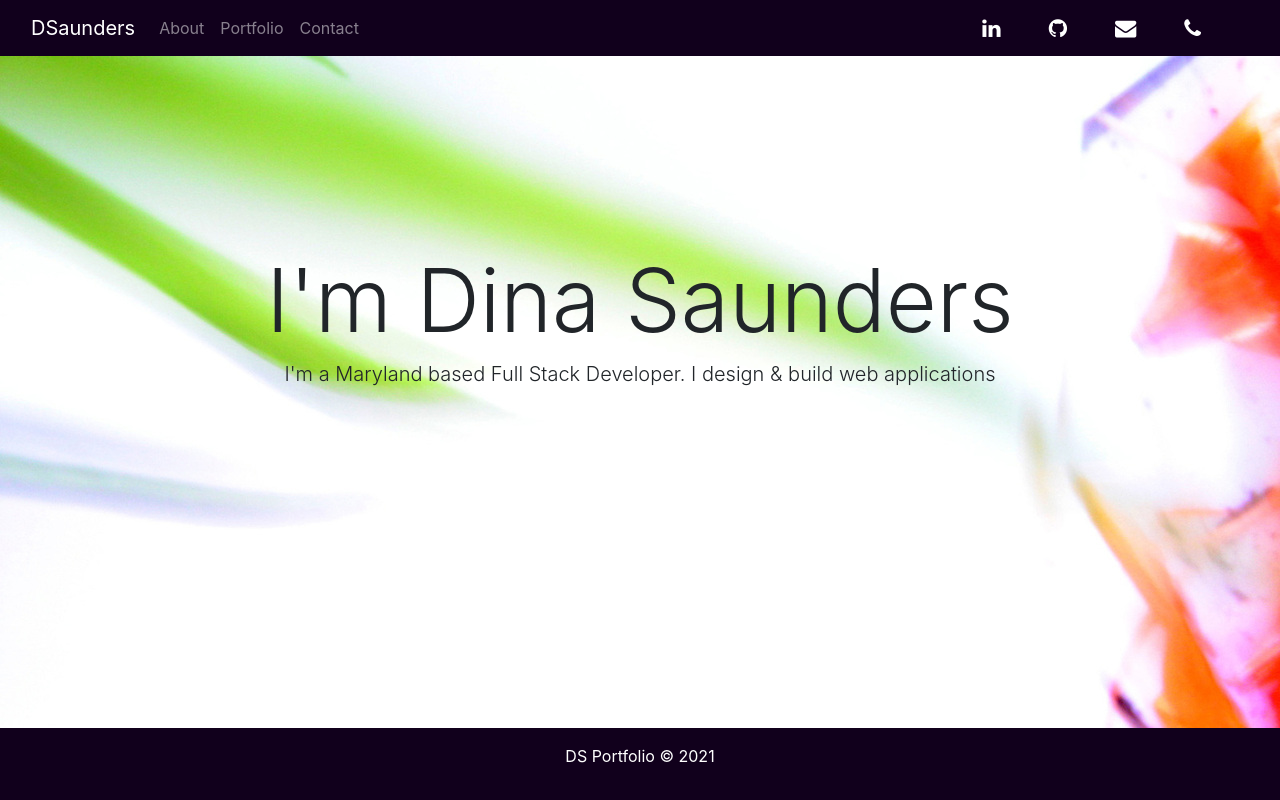
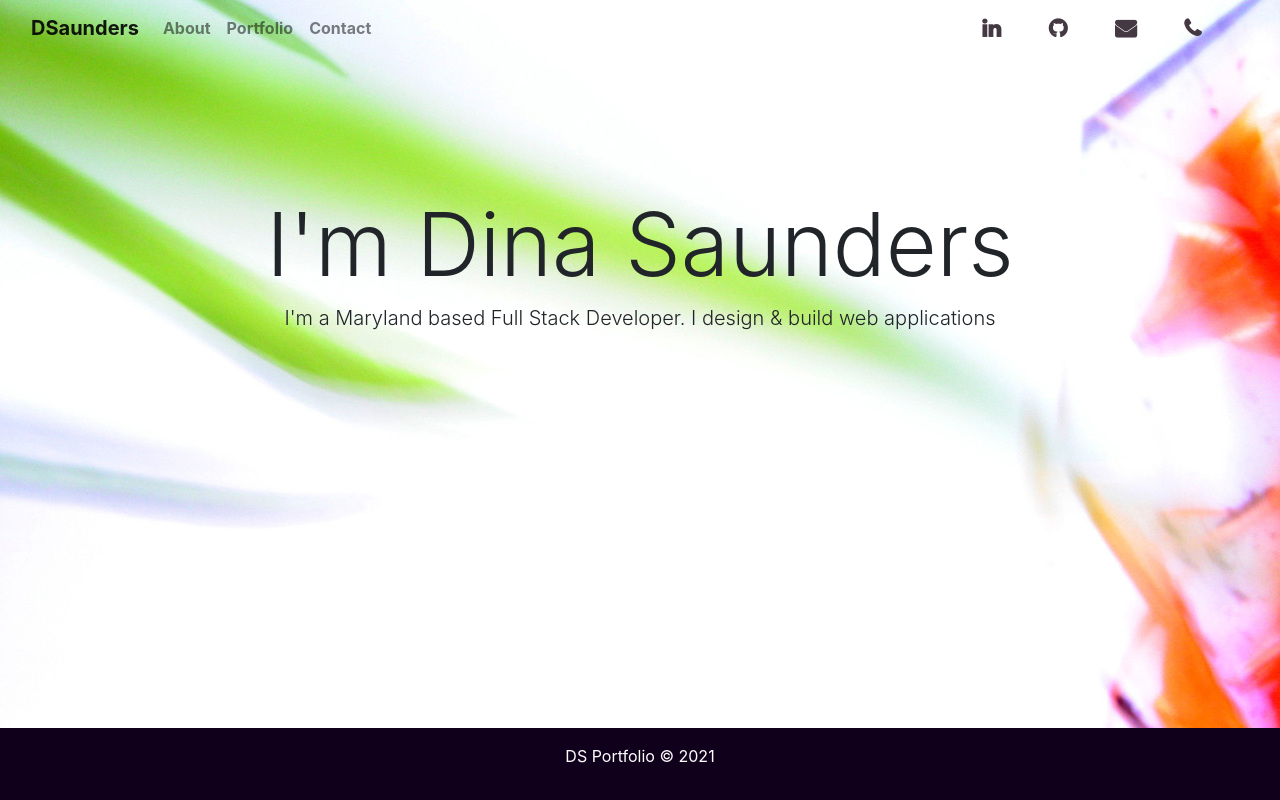
Before and after one commit to DS1826/react-portfolio, a React (Create React App) app: page / in a window 1280 px wide. Built offline with nearby package versions, Linux system fonts and the light colour scheme.

Commit message:
added dynamic scroll and updated hover style properties

```diff
--- a/src/components/Navbar/index.js
+++ b/src/components/Navbar/index.js
@@ -1,5 +1,5 @@
-import React, { useState } from "react";
-import { Link } from "react-router-dom";
+import React, { useState, useEffect, } from "react";
+import { NavLink } from "react-router-dom";
 import "./style.css";
 
 function Navbar() {
@@ -8,48 +8,62 @@ function Navbar() {
 
     const handleNavCollapse = () => setIsNavCollapsed(!isNavCollapsed);
 
+
+    const [pos, setPos] = useState("top")
+
+    useEffect (() =>{
+        document.addEventListener("scroll", e => {
+            let scrolled = document.scrollingElement.scrollTop;
+            if (scrolled >= 5){
+               setPos("moved")
+            } else {
+               setPos("top")
+            }
+        })
+    },[])
+
     return (
-        <nav class="navbar navbar-expand-lg navbar-dark">
-            <div class="container-fluid">
-                <Link className="navbar-brand" to="/" >DSaunders</Link>
-                <button class="navbar-toggler" type="button" data-bs-toggle="collapse" data-bs-target="#navbarNav" aria-controls="navbarNav" aria-expanded={!isNavCollapsed ? true : false} aria-label="Toggle navigation" onClick={handleNavCollapse}>
-      <span class="navbar-toggler-icon"></span>
-    </button>
-                <div class={`${isNavCollapsed ? 'collapse' : ''} navbar-collapse`} id="navbarNav">
+        <nav className="navbar navbar-light navbar-expand-lg fixed-top" style={{backgroundColor: pos === "top" ? "transparent" : "white" }}>
+            <div className="container-fluid">
+                <NavLink className="navbar-brand" to="/">DSaunders</NavLink>
+                <button className="navbar-toggler" type="button" data-bs-toggle="collapse" data-bs-target="#navbarNav" aria-controls="navbarNav" aria-expanded={!isNavCollapsed ? true : false} aria-label="Toggle navigation" onClick={handleNavCollapse}>
+                    <span className="navbar-toggler-icon"></span>
+                </button>
+                <div className={`${isNavCollapsed ? 'collapse' : ''} navbar-collapse`} id="navbarNav">
                     <ul className="navbar-nav">
                         <li className="nav-item">
-                            <Link
+                            <NavLink
                                 to="/about"
                                 className={window.location.pathname === "/about" ? "nav-link active" : "nav-link"}
                             >
                                 About
-                            </Link>
+                            </NavLink>
                         </li>
                         <li className="nav-item">
-                        <Link
-                            to="/portfolio"
-                            className={window.location.pathname === "/portfolio" ? "nav-link active" : "nav-link"}
-                        >
-                            Portfolio
-                        </Link>
+                            <NavLink
+                                to="/portfolio"
+                                className={window.location.pathname === "/portfolio" ? "nav-link active" : "nav-link"}
+                            >
+                                Portfolio
+                        </NavLink>
                         </li>
 
                         <li className="nav-item">
-                            <Link
+                            <NavLink
                                 to="/contact"
                                 className={window.location.pathname === "/contact" ? "nav-link active" : "nav-link"}
                             >
                                 Contact
-                        </Link>
+                        </NavLink>
                         </li>
                     </ul>
                     <ul className="navbar-nav ml-auto">
                         <li className="nav-item"><a className="li-ic" href="https://www.linkedin.com/in/dina-saunders" target="_blank" rel="noreferrer">
-                            <i class="fab fa-linkedin fa-lg mr-md-5 mr-3"> </i>
+                            <i className="fab fa-linkedin fa-lg mr-md-5 mr-3"> </i>
                         </a></li>
 
                         <li className="nav-item"><a className="git-ic" href="https://github.com/DS1826" target="_blank" rel="noreferrer">
-                            <i class="fab fa-github fa-lg mr-md-5 mr-3"></i></a></li>
+                            <i className="fab fa-github fa-lg mr-md-5 mr-3"></i></a></li>
 
                         <li className="nav-item"><a class="email-ic" href="mailto: dina.m.1826@gmail.com">
                             <i class="fas fa-envelope fa-lg white-text mr-md-5 mr-3 fa-lg"></i></a></li>
--- a/src/components/Navbar/style.css
+++ b/src/components/Navbar/style.css
@@ -1,11 +1,9 @@
-.navbar {
-    background-color: #11001c;
-}
+.navbar-nav, .navbar-brand {
+   font-weight: bolder;
 
-li .fa-lg {
-    color: #fff!important;
 }
 
 .nav-item a:hover {
     text-decoration: none;
+    opacity: 0.5;
 }
```
